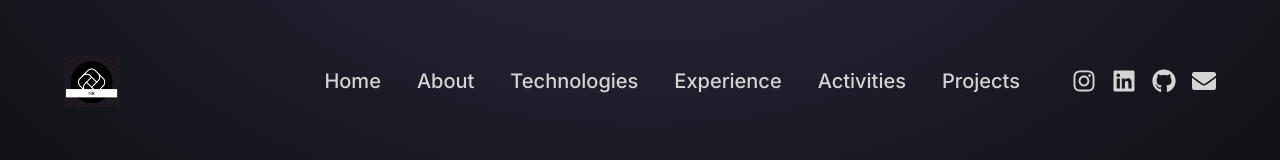
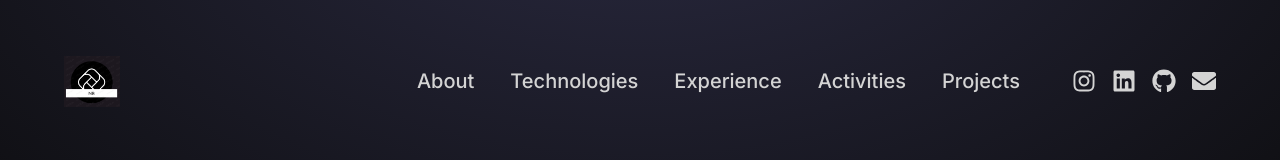
Before and after one commit to Nevin100/React-portfolio-Nevin100, a React (Vite) app: page / in a window 1280 px wide. Shown: the top 160 px of the page. Built offline with nearby package versions, Linux system fonts and the light colour scheme; a web font is replaced by a local one.

Commit message:
Completed Portfolio

```diff
--- a/src/components/Navbar.jsx
+++ b/src/components/Navbar.jsx
@@ -45,19 +45,15 @@ function Navbar() {
     <nav className="mb-20 flex items-center justify-between py-6 px-4 md:px-8 bg-transparent relative z-20">
       {/* Logo */}
       <div className="flex items-center">
+        <Link to={"/"}>
           <img className="w-14" src={logo} alt="Nevin Logo" />
+        </Link>
       </div>
 
       {/* Desktop Menu */}
       <div className="hidden lg:flex gap-9 items-center text-xl font-medium">
-        {[
-          "Home",
-          "About",
-          "Technologies",
-          "Experience",
-          "Activities",
-          "Projects",
-        ].map((item) => (
+        {["About", "Technologies", "Experience", "Activities", "Projects"].map(
+          (item) => (
             <Link
               key={item}
               to={`/${item.toLowerCase()}`}
@@ -65,7 +61,8 @@ function Navbar() {
             >
               {item}
             </Link>
-        ))}
+          )
+        )}
 
         {/* Social Icons - Desktop */}
         <div className="flex gap-4 text-2xl ml-4">
```
Lines whose indentation alone changed are shown as unchanged.
